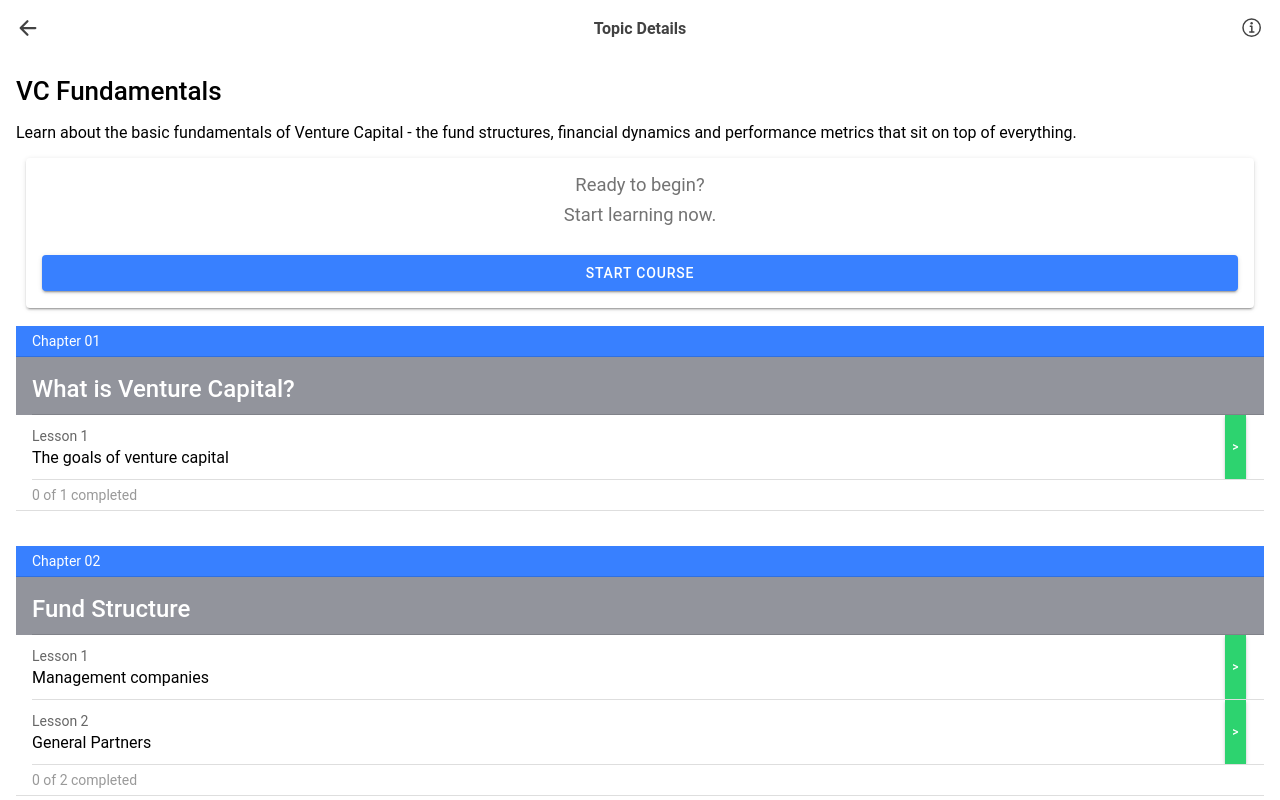
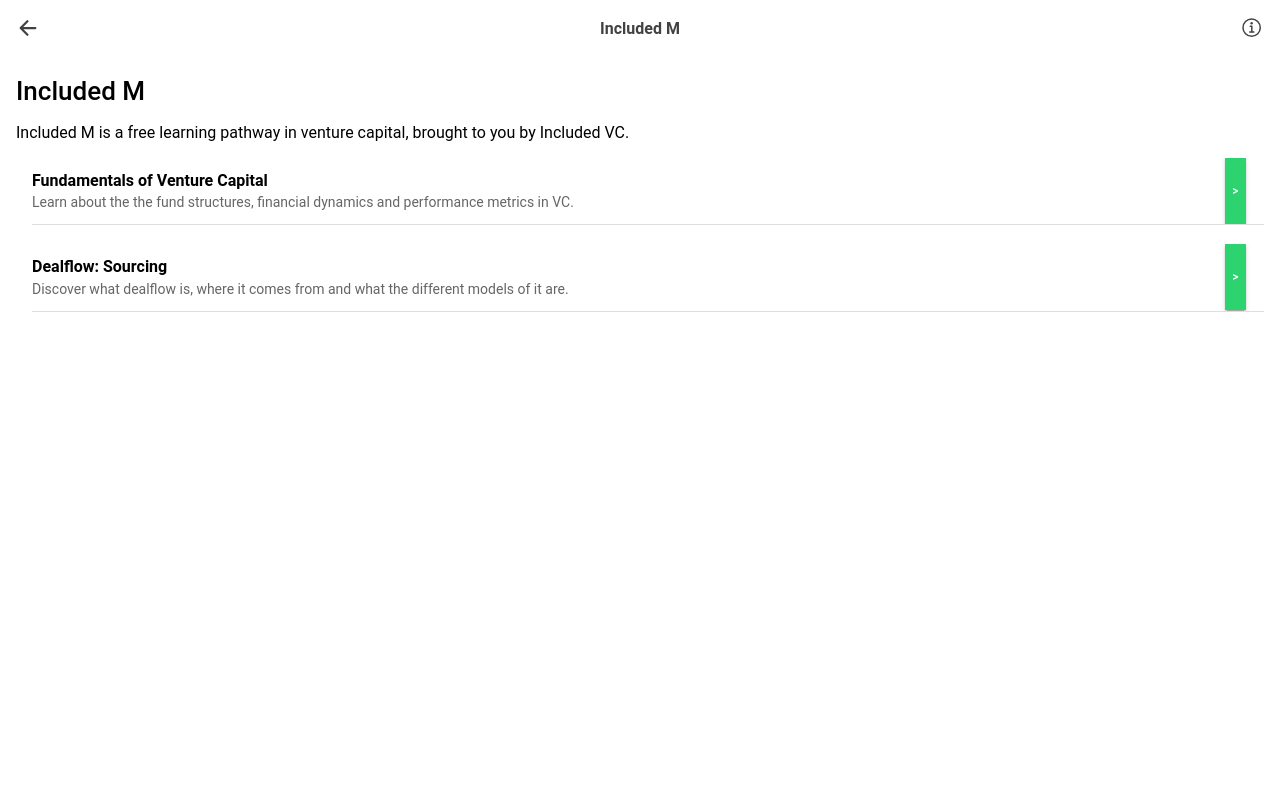
Before and after one commit to richardcrng/included-m, a React (Create React App) app: page / in a window 1280 px wide. Built offline with nearby package versions, Linux system fonts and the light colour scheme.

Commit message:
Create CourseDetails page

```diff
--- a/src/App.tsx
+++ b/src/App.tsx
@@ -4,7 +4,7 @@
 } from '@ionic/react';
 import { IonReactRouter } from '@ionic/react-router';
 
-import TopicDetails from './pages/Course/TopicDetails';
+import CourseDetails from './pages/Course/CourseDetails';
 
 /* Core CSS required for Ionic components to work properly */
 import '@ionic/react/css/core.css';
@@ -31,8 +31,7 @@
 const App: React.FC = () => (
   <IonApp>
     <IonReactRouter>
-      {/* <Lesson /> */}
-      <TopicDetails />
+      <CourseDetails />
     </IonReactRouter>
   </IonApp>
 );
--- a/src/content/types.ts
+++ b/src/content/types.ts
@@ -1,3 +1,9 @@
+export type Topic = {
+  topicTitle: string,
+  description: string,
+  chapters: Chapter[]
+}
+
 export type Chapter = {
   chapterTitle: string,
   lessons: Lesson[]
--- /dev/null
+++ b/src/pages/Course/CourseDetails.tsx
@@ -0,0 +1,129 @@
+import React from 'react';
+import styled from 'styled-components'
+import {
+  IonAvatar,
+  IonButton,
+  IonButtons,
+  IonCard,
+  IonCardContent,
+  IonContent,
+  IonItem,
+  IonItemDivider,
+  IonLabel,
+  IonList,
+  IonToolbar,
+} from '@ionic/react';
+import {
+  IoArrowBack,
+  IoInformationCircleOutline
+} from 'react-icons/io5'
+import { Chapter } from '../../content/types';
+import vcFundamentals from '../../content/01-vc-fundamentals/chapters';
+
+const Buttons = styled(IonButtons)`
+  margin: 0 1rem;
+`
+
+const Title = styled.div`
+  display: flex;
+  flex-direction: column;
+  align-items: center;
+  justify-content: center;
+`
+
+const Message = styled.p`
+  margin: 0;
+  text-align: center;
+  font-size: 1rem;
+  font-weight: bold;
+`
+
+const Container = styled.div`
+  margin: 1rem;
+`
+
+const MainCTAContent = styled(IonCardContent)`
+  display: flex;
+  flex-direction: column;
+  align-items: center;
+  justify-content: center;
+
+  p {
+    font-size: 1.15rem;
+  }
+
+  ion-button {
+    width: 100%
+  }
+`
+
+const LessonStartButton = styled(IonButton)`
+  height: 100%
+`
+
+interface Props {
+  message?: string;
+}
+
+const chapters: Chapter[] = vcFundamentals
+
+function CourseDetails() {
+  return (
+    <>
+      <IonToolbar>
+        <Buttons slot='start'>
+          <IoArrowBack
+            onClick={() => {
+              console.log('back')
+            }}
+            size={24}
+          />
+        </Buttons>
+        <Buttons slot='end'>
+          <IoInformationCircleOutline
+            size={24}
+            onClick={() => {
+              window.alert("This is a proof-of-concept for Included M. It's a work in progress!")
+            }}
+          />
+        </Buttons>
+        <Title>
+          <Message>
+            Included M
+          </Message>
+        </Title>
+      </IonToolbar>
+      <IonContent>
+        <Container>
+          <h1>Included M</h1>
+          <p>Included M is a free learning pathway in venture capital, brought to you by Included VC.</p>
+          <IonItem>
+            <IonLabel>
+              <h2 className='ion-text-wrap'>
+                <b>Fundamentals of Venture Capital</b>
+              </h2>
+              <p className='ion-text-wrap'>Learn about the the fund structures, financial dynamics and performance metrics in VC.</p>
+            </IonLabel>
+            <LessonStartButton slot='end' expand='full' color='success'>
+              {'>'}
+            </LessonStartButton>
+          </IonItem>
+          <br />
+          <IonItem>
+            <IonLabel>
+              <h2 className='ion-text-wrap'>
+                <b>Dealflow: Sourcing</b>
+              </h2>
+              <p className='ion-text-wrap'>Discover what dealflow is, where it comes from and what the different models of it are.</p>
+            </IonLabel>
+            <LessonStartButton slot='end' expand='full' color='success'>
+              {'>'}
+            </LessonStartButton>
+          </IonItem>
+        </Container>
+      </IonContent>
+    </>
+  )
+}
+
+export default CourseDetails
```
